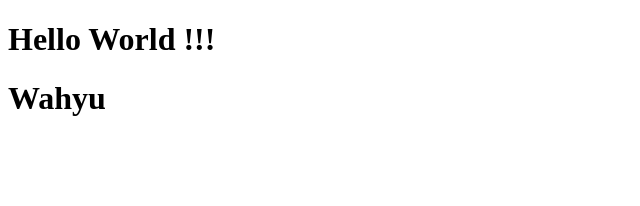
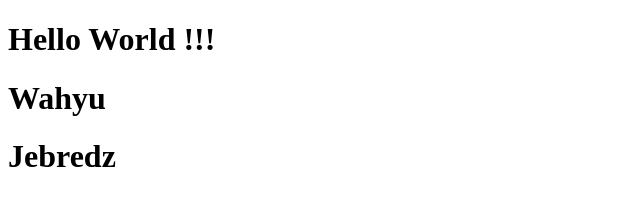
Before and after one commit to kangzBredz04/projekan-html, a plain HTML site: page Pages/index.html in a window 1280 px wide. Shown: the whole page, without its empty margins (0-640 px from the left). Drawn offline with Linux system fonts and the light colour scheme.

Commit message:
add jebredz

```diff
--- a/Pages/index.html
+++ b/Pages/index.html
@@ -10,6 +10,7 @@
 <body>
     <h1>Hello World !!!</h1>
     <h1>Wahyu</h1>
+    <h1>Jebredz</h1>
 </body>
 
 </html>
```
